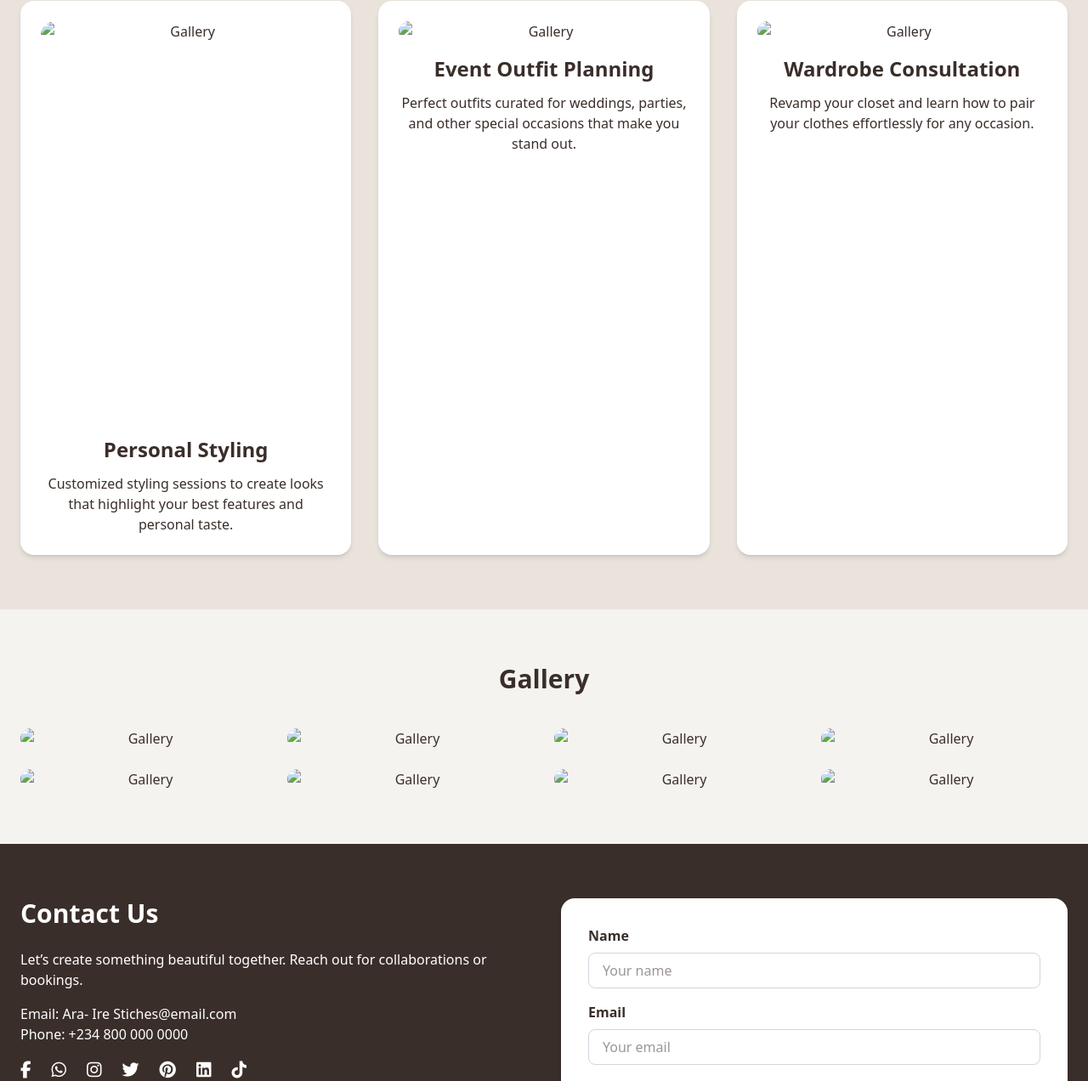
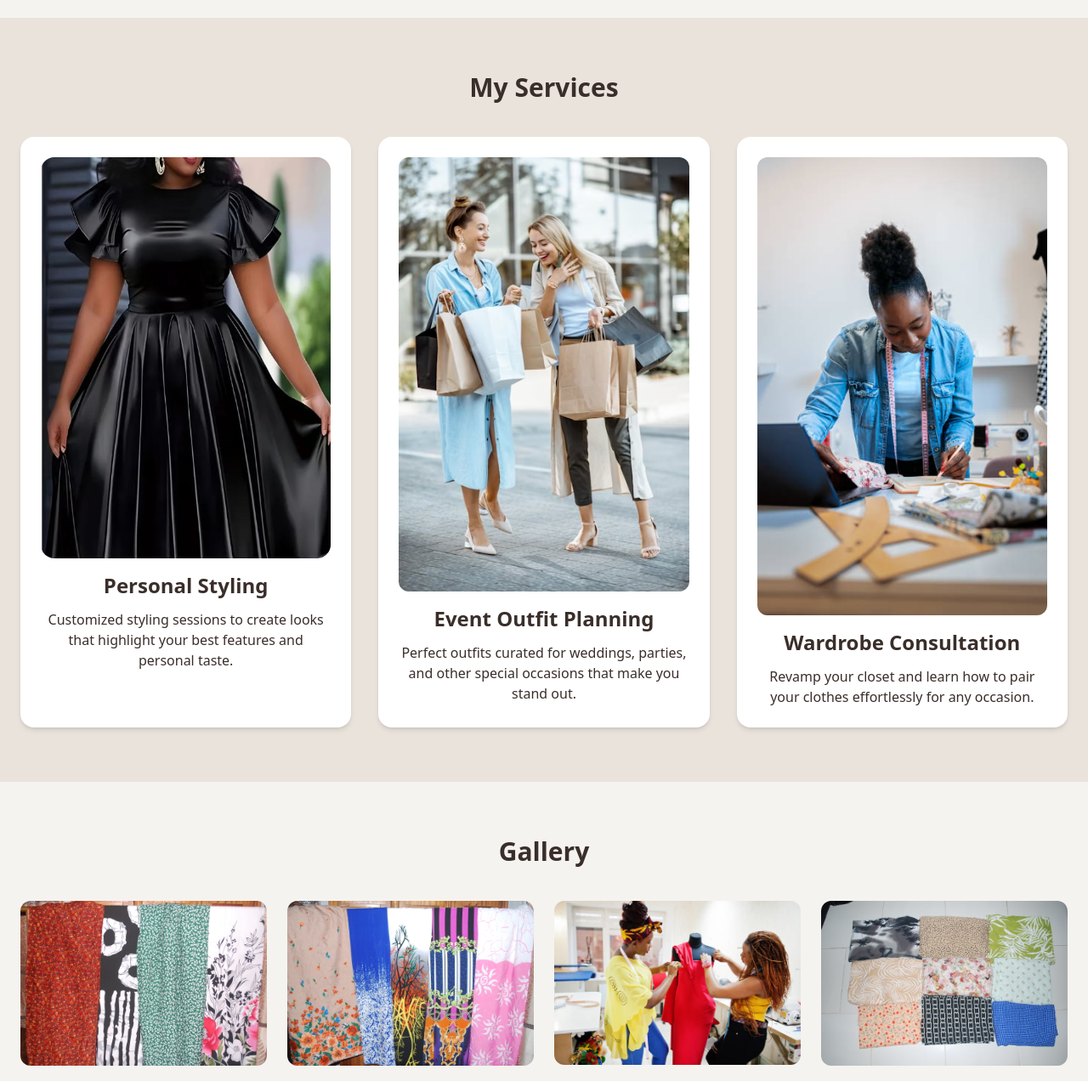
Before and after one commit to sirvick-concept/supersimple-website, a plain HTML site: page index.html in a window 1280 px wide. Shown: the part 1219-2491 px from the top of the page at 85% size. Drawn offline with nearby package versions, Linux system fonts and the light colour scheme; the site is published under a folder, as on GitHub Pages, so addresses that start at the root find nothing.

Commit message:
Update index.html
add image

```diff
--- a/index.html
+++ b/index.html
@@ -51,7 +51,7 @@
   <!-- Hero Section -->
   <section class="flex flex-col md:flex-row items-center justify-between px-6 py-16 mt-20 bg-[#eae3dc]">
     <div class="md:w-1/2 mb-8 md:mb-0">
-      <img src="/image/hero.jpg" alt="Fashion Stylist" class="rounded-2xl shadow-lg mx-auto">
+      <img src="./image/hero.jpg" alt="Fashion Stylist" class="rounded-2xl shadow-lg mx-auto">
     </div>
     <div class="md:w-1/2 text-center md:text-left space-y-6">
       <h2 class="text-4xl font-bold">Redefining Personal Style with Elegance</h2>
@@ -64,7 +64,7 @@
   <section id="about" class="container mx-auto px-6 py-16">
     <div class="flex flex-col md:flex-row items-center gap-10">
       <div class="md:w-1/2">
-        <img src="/image/ceo.png" alt="About Me" class="rounded-full shadow-lg h-100 w-100">
+        <img src="./image/ceo.png" alt="About Me" class="rounded-full shadow-lg h-100 w-100">
       </div>
       <div class="md:w-1/2 space-y-6">
         <h3 class="text-3xl font-bold">About Us</h3>
@@ -88,17 +88,17 @@
       <h3 class="text-3xl font-bold mb-10">My Services</h3>
       <div class="grid md:grid-cols-3 gap-8">
         <div class="bg-white p-6 rounded-2xl shadow-md hover:shadow-xl transition">
-             <img src="/image/Screenshot 2025-10-08 132702.jpg" alt="Gallery" class=" h-118 rounded-2xl hover:scale-105 transition duration-300">
+             <img src="./image/Screenshot 2025-10-08 132702.jpg" alt="Gallery" class=" h-118 rounded-2xl hover:scale-105 transition duration-300">
           <h4 class="text-2xl font-semibold mt-4 mb-3">Personal Styling</h4>
           <p>Customized styling sessions to create looks that highlight your best features and personal taste.</p>
         </div>
         <div class="bg-white p-6 rounded-2xl shadow-md hover:shadow-xl transition">
-             <img src="/image/premium_photo-1683121263622-664434494177.avif" alt="Gallery" class="rounded-xl hover:scale-105 transition duration-300">
+             <img src="./image/premium_photo-1683121263622-664434494177.avif" alt="Gallery" class="rounded-xl hover:scale-105 transition duration-300">
           <h4 class="text-2xl font-semibold  mt-4 mb-3">Event Outfit Planning</h4>
           <p>Perfect outfits curated for weddings, parties, and other special occasions that make you stand out.</p>
         </div>
         <div class="bg-white p-6 rounded-2xl shadow-md hover:shadow-xl transition">
-             <img src="/image/istockphoto-2161152347-612x612.jpg" alt="Gallery" class="rounded-xl hover:scale-105 transition duration-300">
+             <img src="./image/istockphoto-2161152347-612x612.jpg" alt="Gallery" class="rounded-xl hover:scale-105 transition duration-300">
           <h4 class="text-2xl font-semibold  mt-4 mb-3">Wardrobe Consultation</h4>
           <p>Revamp your closet and learn how to pair your clothes effortlessly for any occasion.</p>
         </div>
@@ -110,14 +110,14 @@
   <section id="gallery" class="container mx-auto px-6 py-16 text-center">
     <h3 class="text-3xl font-bold mb-10">Gallery</h3>
     <div class="grid md:grid-cols-4 sm:grid-cols-2 gap-6">
-      <img src="/image/a.JPG" alt="Gallery" class="rounded-xl hover:scale-105 transition duration-300">
-      <img src="/image/b.JPG" alt="Gallery" class="rounded-xl hover:scale-105 transition duration-300">
-      <img src="/image/istockphoto-1317560255-612x612.jpg" alt="Gallery" class="rounded-xl hover:scale-105 transition duration-300">
-      <img src="/image/d.JPG" alt="Gallery" class="rounded-xl hover:scale-105 transition duration-300">
-      <img src="/image/istockphoto-1358468286-612x612.jpg" alt="Gallery" class="rounded-xl hover:scale-105 transition duration-300">
-<img src="/image/istockphoto-1415317454-612x612.jpg" alt="Gallery" class="rounded-xl hover:scale-105 transition duration-300">
-<img src="/image/premium_photo-1664202526559-e21e9c0fb46a.avif" alt="Gallery" class="rounded-xl hover:scale-105 transition duration-300">
-<img src="/image/istockphoto-2209015082-612x612.webp" alt="Gallery" class="rounded-xl hover:scale-105 transition duration-300">
+      <img src="./image/a.JPG" alt="Gallery" class="rounded-xl hover:scale-105 transition duration-300">
+      <img src="./image/b.JPG" alt="Gallery" class="rounded-xl hover:scale-105 transition duration-300">
+      <img src="./image/istockphoto-1317560255-612x612.jpg" alt="Gallery" class="rounded-xl hover:scale-105 transition duration-300">
+      <img src="./image/d.JPG" alt="Gallery" class="rounded-xl hover:scale-105 transition duration-300">
+      <img src="./image/istockphoto-1358468286-612x612.jpg" alt="Gallery" class="rounded-xl hover:scale-105 transition duration-300">
+<img src="./image/istockphoto-1415317454-612x612.jpg" alt="Gallery" class="rounded-xl hover:scale-105 transition duration-300">
+<img src="./image/premium_photo-1664202526559-e21e9c0fb46a.avif" alt="Gallery" class="rounded-xl hover:scale-105 transition duration-300">
+<img src="./image/istockphoto-2209015082-612x612.webp" alt="Gallery" class="rounded-xl hover:scale-105 transition duration-300">
     </div>
   </section>
 
```
